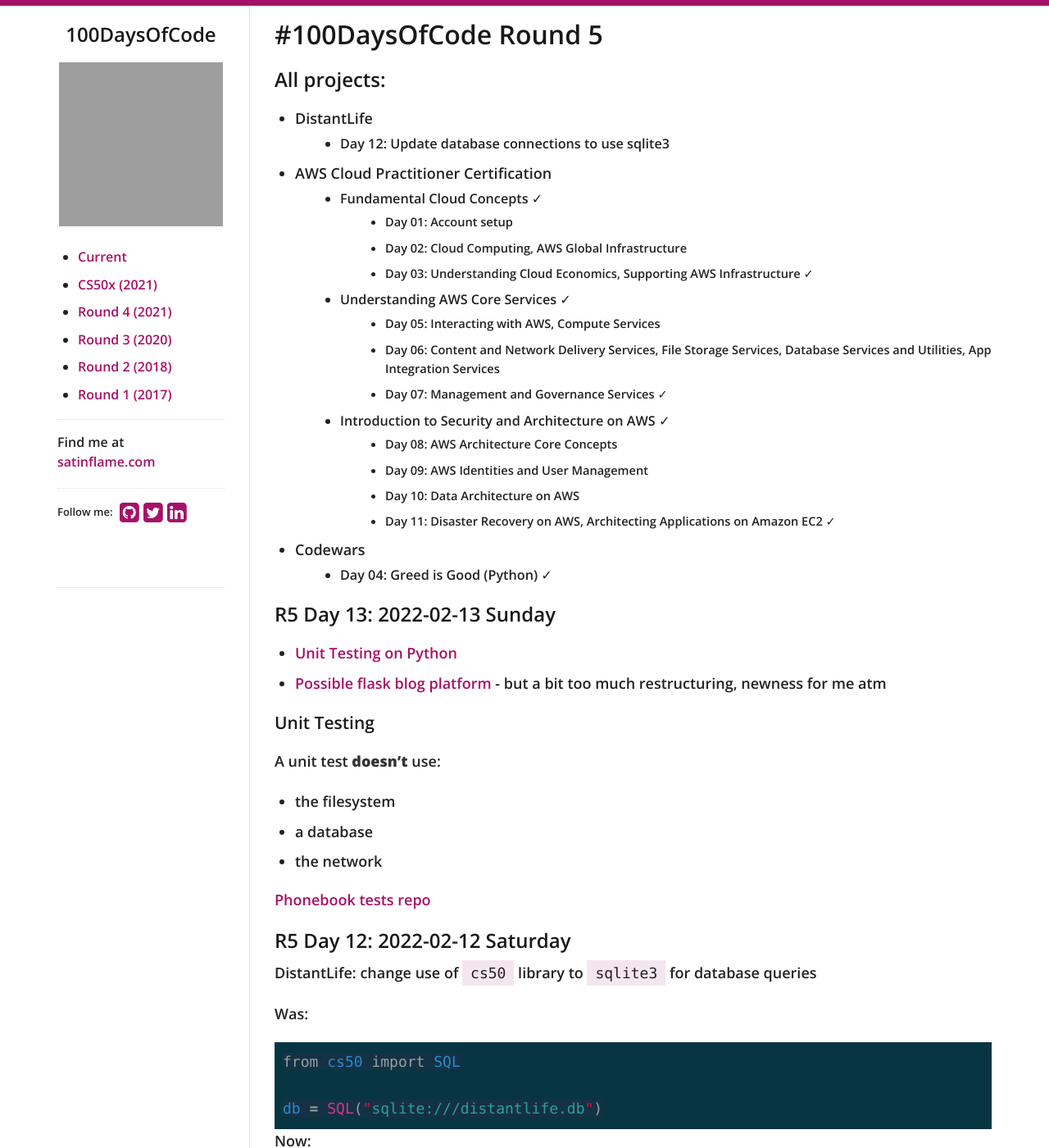
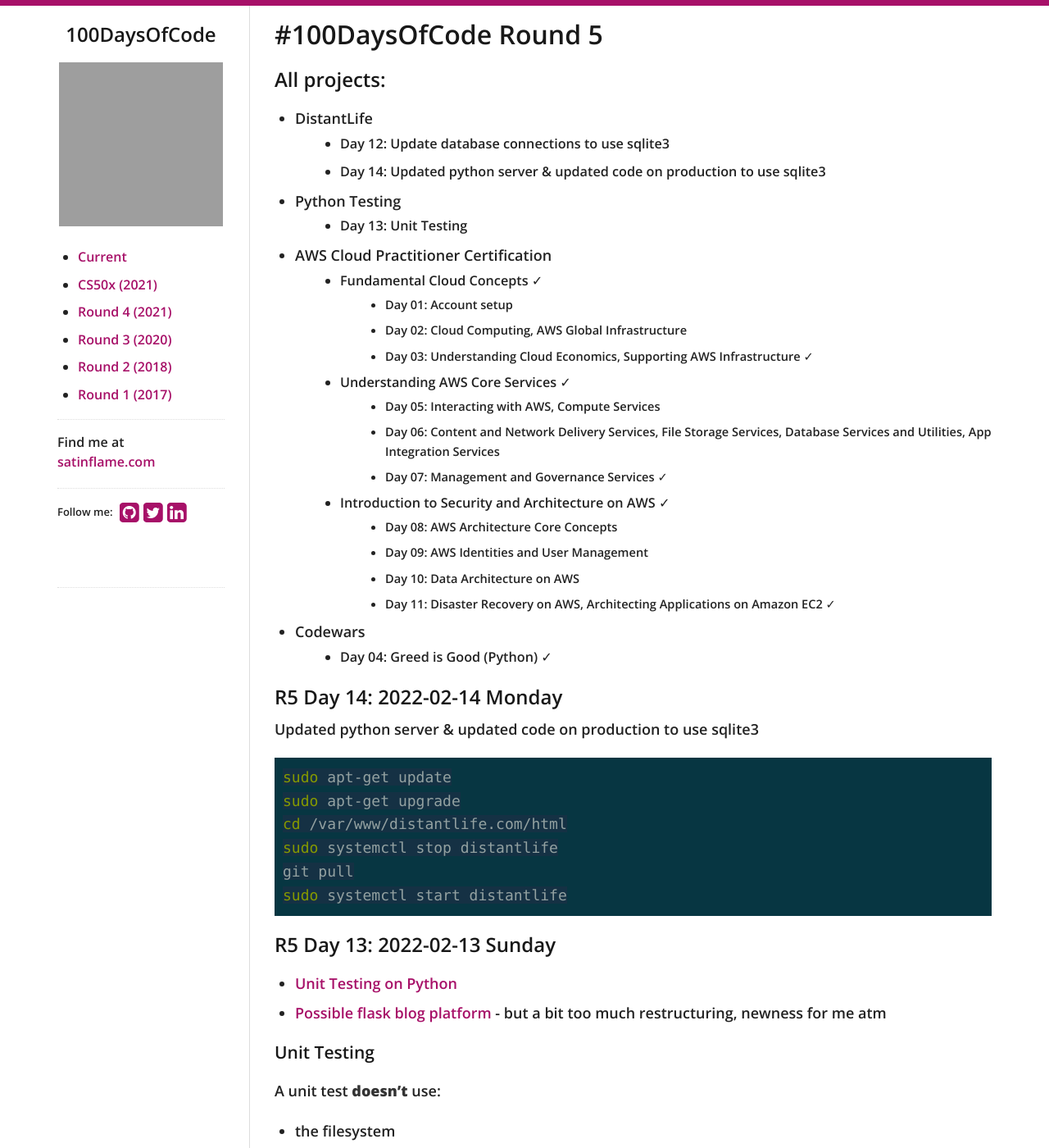
Before and after one commit to virtual/100daysofcode, a Jekyll site: the page built from index.md, in a window 1280 px wide and 1400 px high. Shown: the whole window at 82% size. Built offline with Jekyll 4.4.1, drawn with Linux system fonts in a browser that asks for light colours; nearby versions of some CDN libraries; our own code applies the rules of GitHub Pages for plain Markdown files; grey boxes are pictures that could not be loaded.

Commit message:
update python server

````diff
--- a/index.md
+++ b/index.md
@@ -4,6 +4,9 @@
 
 - DistantLife
   - Day 12: Update database connections to use sqlite3
+  - Day 14: Updated python server & updated code on production to use sqlite3
+- Python Testing
+  - Day 13: Unit Testing
 - AWS Cloud Practitioner Certification
   - Fundamental Cloud Concepts ✓
     - Day 01: Account setup
@@ -20,6 +23,19 @@
     - Day 11: Disaster Recovery on AWS, Architecting Applications on Amazon EC2 ✓
 - Codewars
   - Day 04: Greed is Good (Python) ✓
+
+## R5 Day 14: 2022-02-14 Monday
+
+Updated python server & updated code on production to use sqlite3
+
+```sh
+sudo apt-get update
+sudo apt-get upgrade
+cd /var/www/distantlife.com/html
+sudo systemctl stop distantlife
+git pull
+sudo systemctl start distantlife
+```
 
 
 ## R5 Day 13: 2022-02-13 Sunday
````
